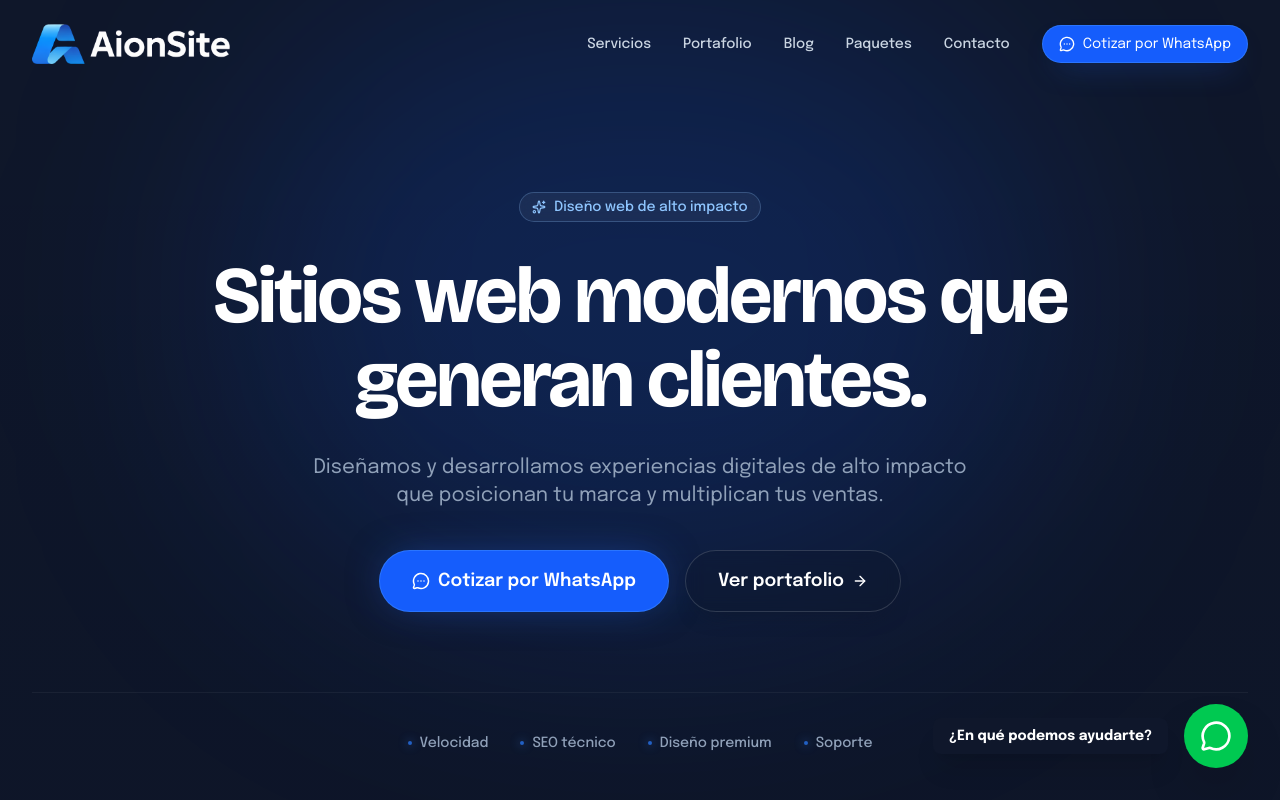
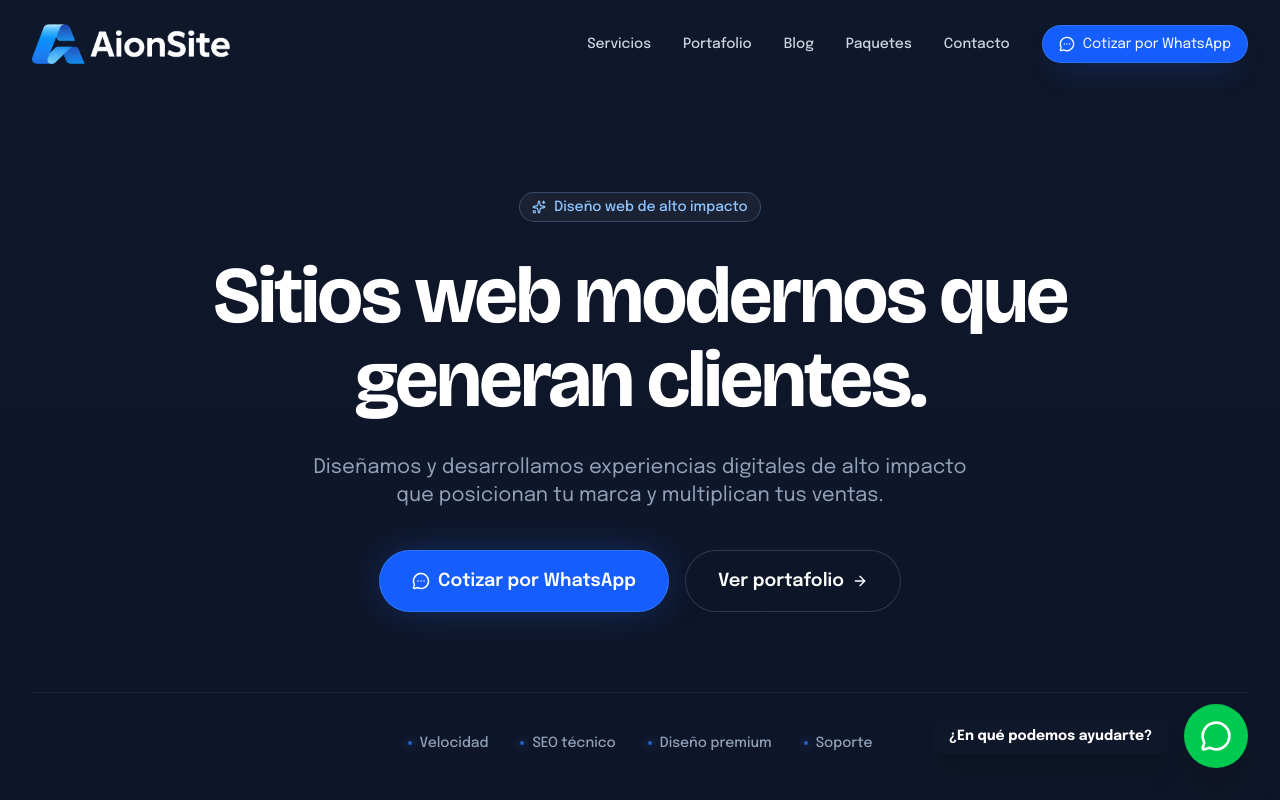
Before and after one commit to FeMizo/AionSite, a Next.js app: page / in a window 1280 px wide. Shown: the top 800 px of the page. Built offline with nearby package versions, Linux system fonts and the light colour scheme; no server answers.

Commit message:
:hammer: V1.17.35 Update deploy

```diff
--- a/package.json
+++ b/package.json
@@ -1,7 +1,7 @@
 {
   "name": "aionsite",
   "private": true,
-  "version": "1.17.34",
+  "version": "1.17.35",
   "type": "module",
   "scripts": {
     "dev": "next dev --port=2666 --hostname=0.0.0.0",
--- a/src/components/sections/Hero.tsx
+++ b/src/components/sections/Hero.tsx
@@ -34,9 +34,6 @@ export function Hero({
       onMouseMove={handleMouseMove}
       className="group relative overflow-hidden pb-20 pt-32 md:pb-32 md:pt-48"
     >
-      {/* Static ambient glow */}
-      <div className="absolute left-1/2 top-0 -z-10 h-150 w-200 -translate-x-1/2 rounded-full bg-blue-600/18 blur-[130px]" />
-
       {/* Dynamic spotlight that follows cursor */}
       <motion.div
         className="pointer-events-none absolute inset-0 -z-10 opacity-0 transition-opacity duration-500 group-hover:opacity-100"
```
